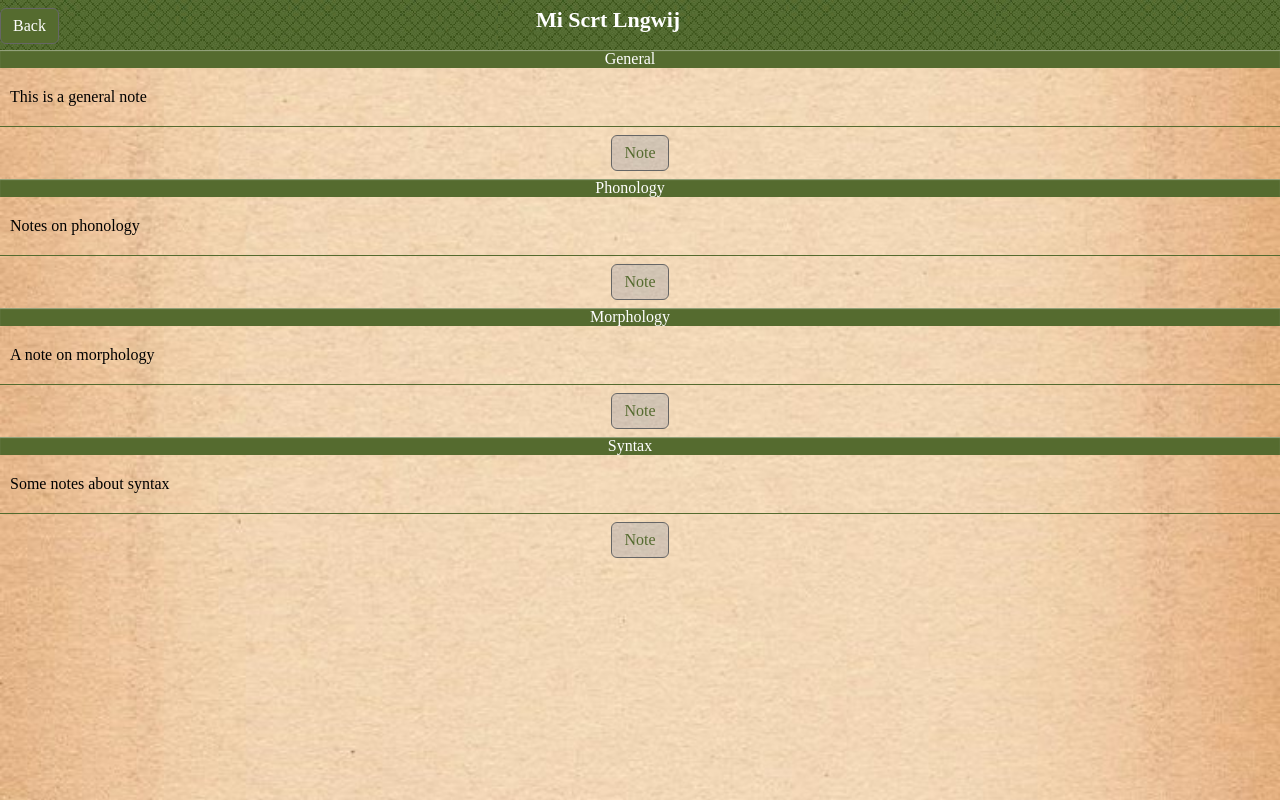
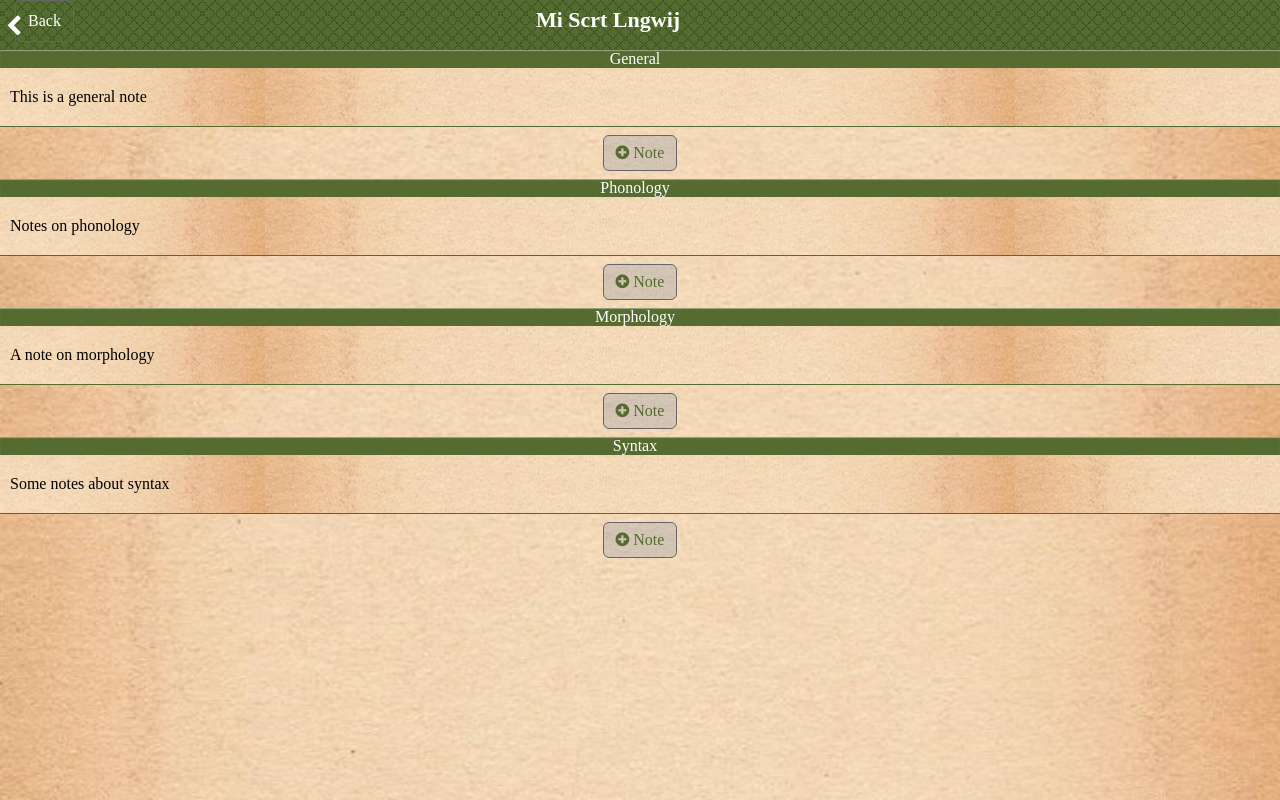
Before and after one commit to dmatthew/my-secret-language, a React (Create React App) app in the folder app/: page /notes in a window 1280 px wide. Built offline with nearby package versions, Linux system fonts and the light colour scheme; a web font is replaced by a local one.

Commit message:
Styling Dictionary, Flash Cards, and back button

```diff
--- a/app/src/App.css
+++ b/app/src/App.css
@@ -26,6 +26,7 @@ a {
     background-size: cover;
     flex: 1;
     padding: 10px;
+    overflow: scroll;
 }
 h3 {
     margin-top: 0;
@@ -46,6 +47,18 @@ header h1 {
 }
 header .back-button {
     position: absolute;
+    left: 15px;
+    margin: 0;
+    padding: 11px 12px;
+    background: none;
+}
+header .back-button::before {
+    content: '\f053';
+    font-family: FontAwesome;
+    left: -10px;
+    position: absolute;
+    top: 14px;
+    font-size: 22px;
 }
 select, textarea, input, .input-group {
 	background: beige;
@@ -55,8 +68,8 @@ input {
     margin-bottom: 10px;
     width: 100%;
 }
-input:focus {
-	border: 2px solid darkolivegreen;
+input:focus, textarea:focus {
+	border: 1px solid darkolivegreen;
 	box-shadow: 0px 2px 5px #333;
 	outline: none;
 }
@@ -117,7 +130,7 @@ label + input, label + textarea {
 #translate span {
 	font-size: 18px;
 }
- span.notExists {
+span.notExists {
 	background-color: #f00;
 	border-radius: 4px;
 	color: #fff;
@@ -131,6 +144,7 @@ ul.list {
 }
 .list li {
     list-style: none;
+    background: url(./images/background.jpg) center center;
 }
 .list-item {
     border-bottom: 1px solid darkolivegreen;
@@ -147,6 +161,7 @@ ul.list {
 	color: #fff;
     position: relative;
     box-shadow: inset 0 1px 1px rgba(255,255,255,.4);
+    padding: 0 10px;
 }
 .list .divider.category {
 	padding-right: 20px;
@@ -162,6 +177,7 @@ ul.list {
 	margin: 5% 0%;
 	padding: 20% 0px;
 	text-align: center;
+    overflow-wrap: break-word;
 }
 .book-page {
 	background: url(./images/background-sepia.jpg) center center;
@@ -173,3 +189,8 @@ ul.list {
 .book-page div, .book-page form {
 	padding: 10px;
 }
+.icon.add::before {
+    content: '\f055';
+    font-family: FontAwesome;
+    color: darkolivegreen;
+}
--- a/app/src/Dictionary.js
+++ b/app/src/Dictionary.js
@@ -40,7 +40,7 @@ class Dictionary extends React.Component {
                 <li className="divider">{word.mainWord.substr(0, 1).toUpperCase()}</li>
               }
               <li>
-                <Link to={"/edit-word/" + word.mainWord} className="button btn-large">
+                <Link to={"/edit-word/" + word.mainWord}>
                   {word.mainWord}
                   <span className="right">{word.secretWord}</span>
                 </Link>
@@ -56,7 +56,7 @@ class Dictionary extends React.Component {
       <div>
         <input value={this.state.searchTerm} onChange={(e) => this.handleSearchUpdate(e)}
           type="search" placeholder="Enter search term..." />
-        <ul>
+        <ul className="list">
           {words}
         </ul>
       </div>
--- a/app/src/FlashCards.js
+++ b/app/src/FlashCards.js
@@ -14,7 +14,7 @@ class FlashCards extends React.Component {
 
   render() {
     return (
-      <div>
+      <div id="flash-cards">
         {this.state.mainIsVisible && <h1>{this.props.word.mainWord}</h1>}
         {!this.state.mainIsVisible && <h1>{this.props.word.secretWord}</h1>}
         <button className="button btn-large" type="button" onClick={() => this.flipCard()}>Flip card</button>
```
